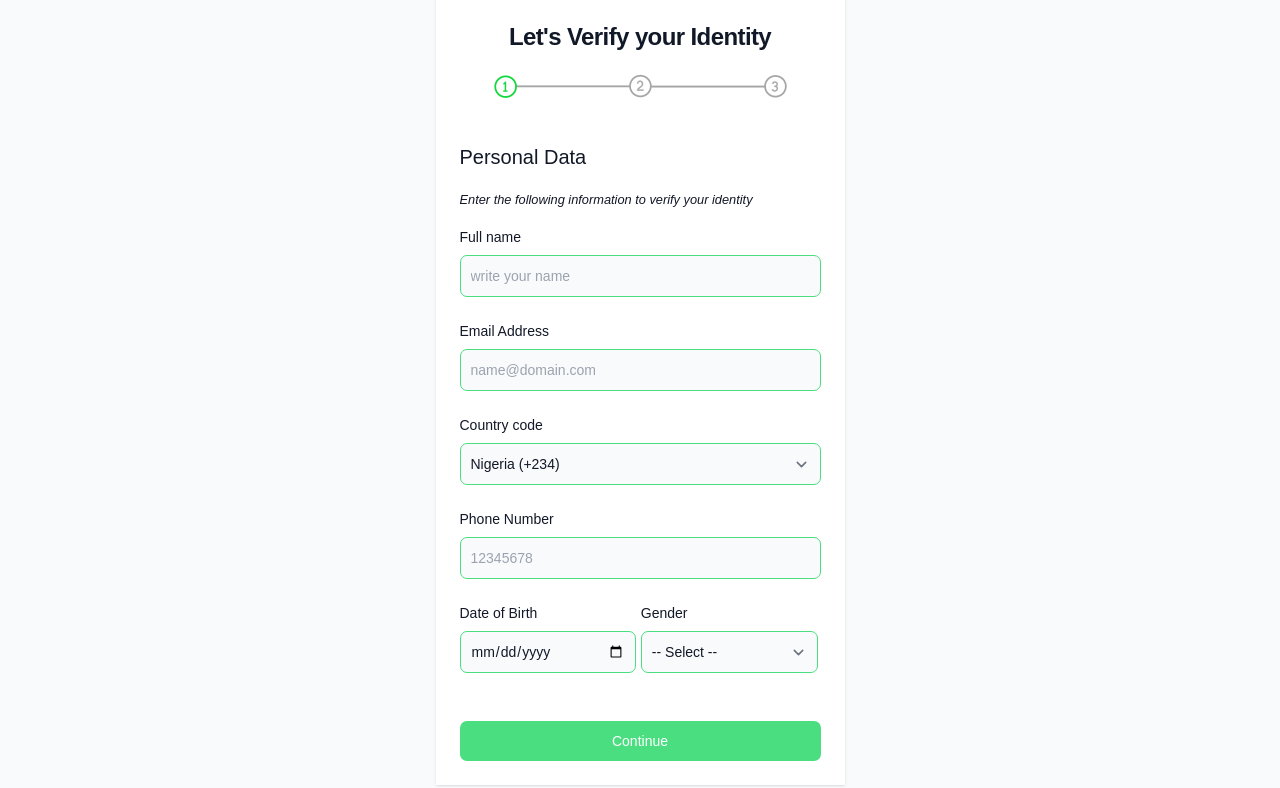
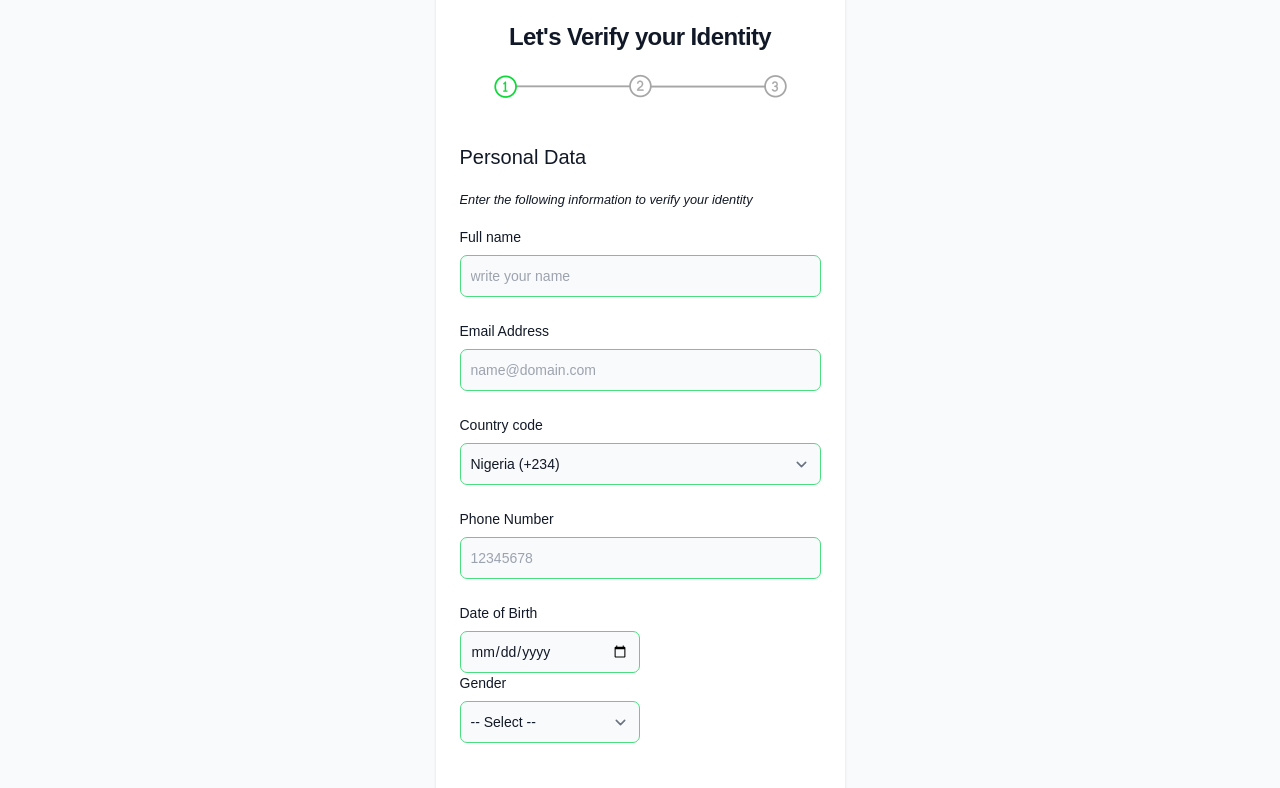
Before and after one commit to BukiOffor/Project-FundME, a plain HTML site: page client/verification.html in a window 1280 px wide. Shown: the part 164-952 px from the top of the page. Drawn offline with nearby package versions, Linux system fonts and the light colour scheme.

Commit message:
verification

```diff
--- a/client/verification.html
+++ b/client/verification.html
@@ -209,11 +209,11 @@
                             <input type="tel" name="phone_number" id="phone_number" placeholder="12345678" class="bg-gray-50 border border-green-400 text-gray-900 sm:text-sm focus:ring-green-400 focus:border-green-400 block w-full p-2.5 dark:bg-grayed dark:border-gray-600 dark:placeholder-gray-400 dark:text-white dark:focus:ring-green-400 dark:focus:border-green-400" required="" style="border-radius: 7px; ">
                         </div>
                         <div class="place-content-center">
-                            <div style="width:49%;display:inline-block;">
+                            <div style="width:50%;display:inline-block;">
                                 <label for="date-of-birth" class="block mb-2 text-sm font-medium text-gray-900 dark:text-white text-left">Date of Birth</label>
                                 <input type="date" name="date-of-birth" id="date-of-birth" class="bg-gray-50 border border-green-400 text-gray-900 sm:text-sm focus:ring-green-400 focus:border-green-400 block w-full p-2.5 dark:bg-grayed dark:border-gray-600 dark:placeholder-gray-400 dark:text-white dark:focus:ring-green-400 dark:focus:border-green-400" style="border-radius: 7px  7px 7px 7px;">
                             </div>
-                            <div style="width:49%;display:inline-block; vertical-align: top;">
+                            <div style="width:50%;display:inline-block; vertical-align: top;">
                                 <label for="gender" class="block mb-2 text-sm font-medium text-gray-900 dark:text-white text-left">Gender</label>
                                 <select id="gender" class="bg-gray-50 border border-green-400 text-gray-900 sm:text-sm focus:ring-green-400 focus:border-green-400 block w-full p-2.5 dark:bg-grayed dark:border-gray-600 dark:text-white dark:focus:ring-green-400 dark:focus:border-green-400" style="border-radius: 7px  7px 7px 7px;" required>
                                     <option value="" selected="true">-- Select --</option>
```
